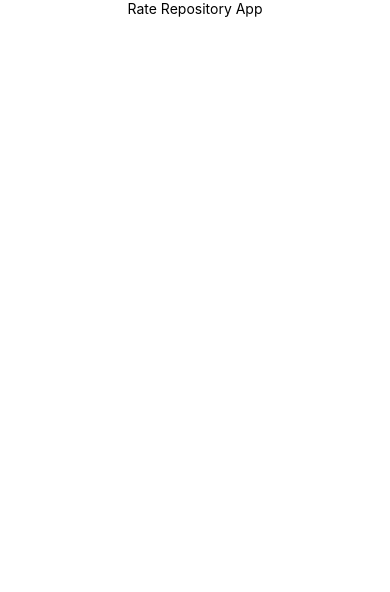
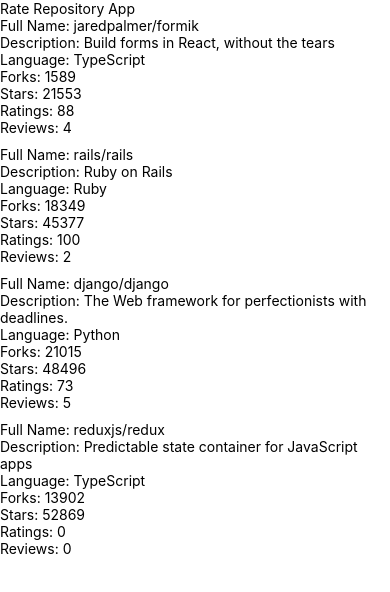
Before and after one commit to miku86/react-native-rate-repos, a React Native app: screen / in a window 390 px wide. Shown: the top 592 px of the page. Built offline with nearby package versions, Linux system fonts and the light colour scheme.

Commit message:
Add repository list

```diff
--- a/src/components/Main.jsx
+++ b/src/components/Main.jsx
@@ -1,6 +1,7 @@
 import Constants from "expo-constants";
 import React from "react";
 import { StyleSheet, Text, View } from "react-native";
+import RepositoryList from "./RepositoryList";
 
 const styles = StyleSheet.create({
   container: {
@@ -14,6 +15,7 @@
   return (
     <View style={styles.container}>
       <Text>Rate Repository App</Text>
+      <RepositoryList />
     </View>
   );
 };
--- /dev/null
+++ b/src/components/RepositoryItem.jsx
@@ -0,0 +1,28 @@
+import React from "react";
+import { Text, View } from "react-native";
+
+const RepositoryItem = ({
+  item: {
+    fullName,
+    description,
+    language,
+    forksCount,
+    stargazersCount,
+    ratingAverage,
+    reviewCount,
+  },
+}) => {
+  return (
+    <View>
+      <Text>Full Name: {fullName}</Text>
+      <Text>Description: {description}</Text>
+      <Text>Language: {language}</Text>
+      <Text>Forks: {forksCount}</Text>
+      <Text>Stars: {stargazersCount}</Text>
+      <Text>Ratings: {ratingAverage}</Text>
+      <Text>Reviews: {reviewCount}</Text>
+    </View>
+  );
+};
+
+export default RepositoryItem;
--- /dev/null
+++ b/src/components/RepositoryList.jsx
@@ -0,0 +1,73 @@
+import React from "react";
+import { FlatList, StyleSheet, View } from "react-native";
+import RepositoryItem from "./RepositoryItem";
+
+const styles = StyleSheet.create({
+  separator: {
+    height: 10,
+  },
+});
+
+const repositories = [
+  {
+    id: "jaredpalmer.formik",
+    fullName: "jaredpalmer/formik",
+    description: "Build forms in React, without the tears",
+    language: "TypeScript",
+    forksCount: 1589,
+    stargazersCount: 21553,
+    ratingAverage: 88,
+    reviewCount: 4,
+    ownerAvatarUrl: "https://avatars2.githubusercontent.com/u/4060187?v=4",
+  },
+  {
+    id: "rails.rails",
+    fullName: "rails/rails",
+    description: "Ruby on Rails",
+    language: "Ruby",
+    forksCount: 18349,
+    stargazersCount: 45377,
+    ratingAverage: 100,
+    reviewCount: 2,
+    ownerAvatarUrl: "https://avatars1.githubusercontent.com/u/4223?v=4",
+  },
+  {
+    id: "django.django",
+    fullName: "django/django",
+    description: "The Web framework for perfectionists with deadlines.",
+    language: "Python",
+    forksCount: 21015,
+    stargazersCount: 48496,
+    ratingAverage: 73,
+    reviewCount: 5,
+    ownerAvatarUrl: "https://avatars2.githubusercontent.com/u/27804?v=4",
+  },
+  {
+    id: "reduxjs.redux",
+    fullName: "reduxjs/redux",
+    description: "Predictable state container for JavaScript apps",
+    language: "TypeScript",
+    forksCount: 13902,
+    stargazersCount: 52869,
+    ratingAverage: 0,
+    reviewCount: 0,
+    ownerAvatarUrl: "https://avatars3.githubusercontent.com/u/13142323?v=4",
+  },
+];
+
+const ItemSeparator = () => <View style={styles.separator} />;
+
+const RepositoryList = () => {
+  const renderItem = ({ item }) => <RepositoryItem item={item} />;
+
+  return (
+    <FlatList
+      data={repositories}
+      keyExtractor={(item) => item.id}
+      ItemSeparatorComponent={ItemSeparator}
+      renderItem={renderItem}
+    />
+  );
+};
+
+export default RepositoryList;
```
